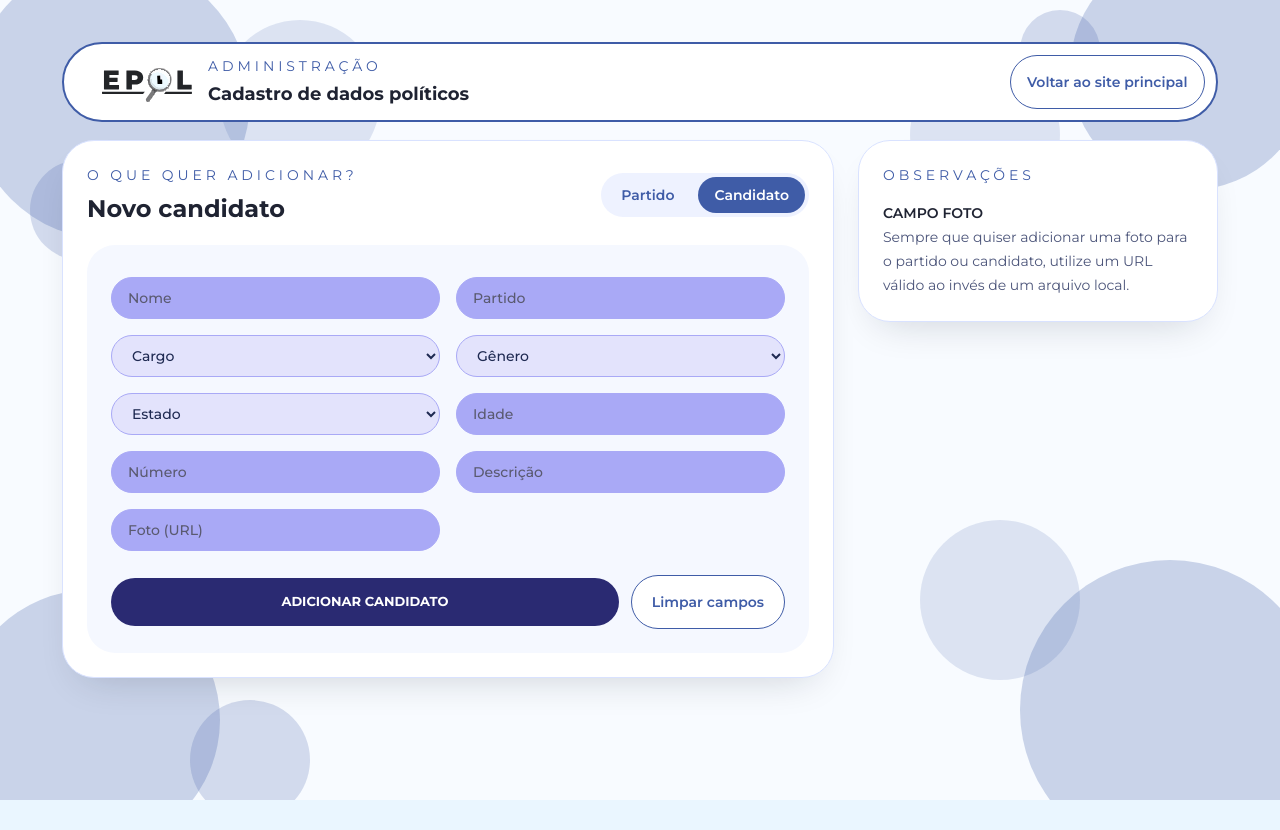
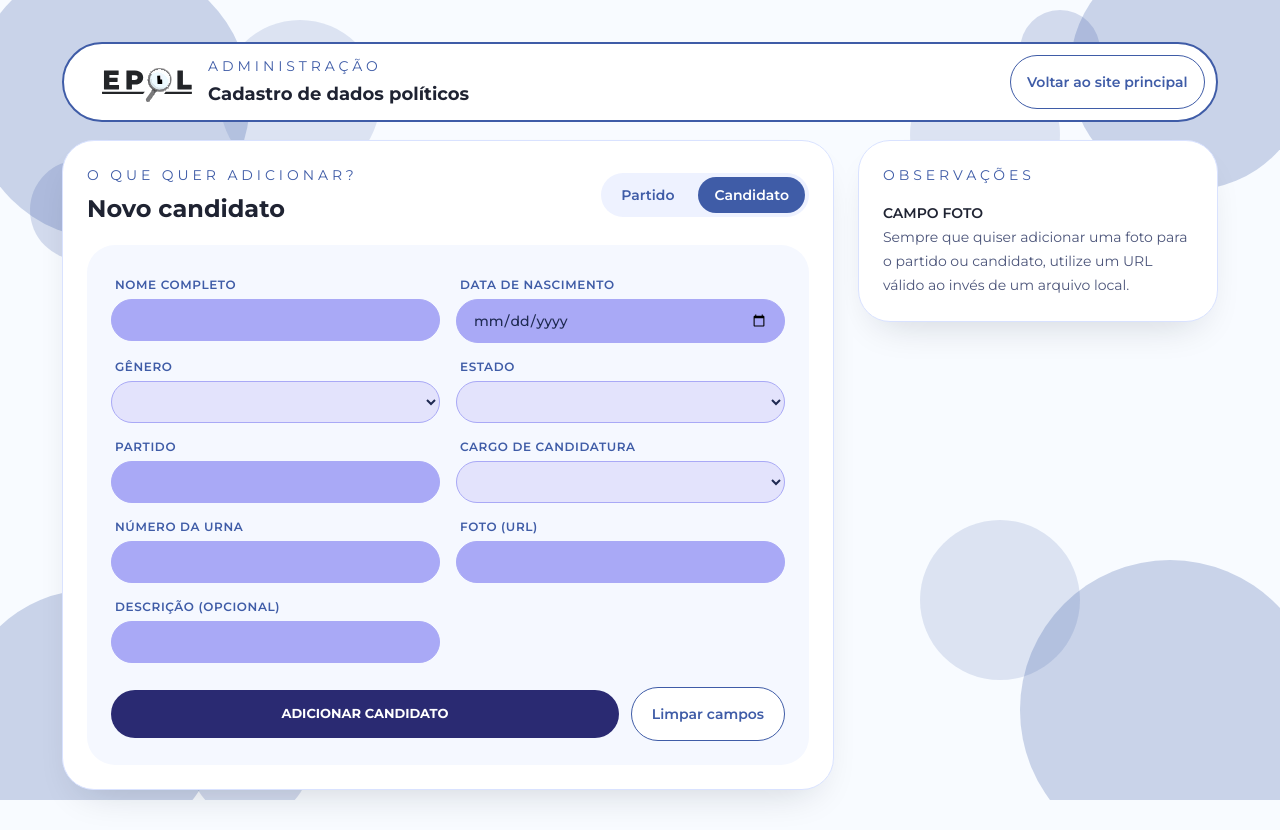
Before and after one commit to tcc-epol-ejs/epol-web, a React (Vite) app: page /admin in a window 1280 px wide. Both pictures are taken after a click on the button "Candidato". Before the commit the page ends 800 px from the top, so only its background shows below. Built offline with nearby package versions, Linux system fonts and the light colour scheme.

Commit message:
refactor: reestruturação visual total do forms (labels substituem placeholder, nova organização dos campos)

```diff
--- a/src/pages/admin/index.tsx
+++ b/src/pages/admin/index.tsx
@@ -70,7 +70,7 @@ export default function Admin() {
     cargo: '',
     genero: '',
     estado: '',
-    idade: '',
+    datanasc: '',
     descricao: '',
     foto: '',
   };
@@ -138,7 +138,7 @@ export default function Admin() {
         'cargo',
         'genero',
         'estado',
-        'idade',
+        'datanasc',
         'numero',
       ];
       const algumVazio = camposObrigatorios.some(
@@ -157,6 +157,24 @@ export default function Admin() {
       if (numero < 10 || numero > 90) {
         setStatus({
           text: 'O número deve estar entre 10 e 90.',
+          isError: true,
+        });
+        return;
+      }
+
+      const idademin = Number(formData.datanasc);
+      if (idademin < 30) {
+        setStatus({
+          text: 'A idade mínima é de 30 anos.',
+          isError: true,
+        });
+        return;
+      }
+
+      const idademax = Number(formData.datanasc);
+      if (idademax > 99) {
+        setStatus({
+          text: 'A idade máxima é de 99 anos.',
           isError: true,
         });
         return;
@@ -254,125 +272,192 @@ export default function Admin() {
                       {}
                       {activeSection === 'partido' ? (
                         <>
+                          <div className="flex flex-col gap-1.5">
+                            <label className="text-xs font-semibold text-[#3f5ca7] uppercase tracking-wider ml-1">
+                              Nome Completo
+                            </label>
                             <Textbox
-                            placeholder="Nome"
                               value={formData.nome}
                               onChange={(e) =>
                                 updateField('nome', e.target.value)
                               }
                             />
+                          </div>
+                          <div className="flex flex-col gap-1.5">
+                            <label className="text-xs font-semibold text-[#3f5ca7] uppercase tracking-wider ml-1">
+                              Sigla
+                            </label>
                             <Textbox
-                            placeholder="Sigla"
                               value={formData.sigla}
                               onChange={(e) =>
                                 updateField('sigla', e.target.value)
                               }
                             />
+                          </div>
+                          <div className="flex flex-col gap-1.5">
+                            <label className="text-xs font-semibold text-[#3f5ca7] uppercase tracking-wider ml-1">
+                              Número
+                            </label>
                             <Textbox
-                            placeholder="Número"
                               value={formData.numero}
                               type="number"
                               onChange={handleNumeroChange}
                             />
+                          </div>
+                          <div className="flex flex-col gap-1.5">
+                            <label className="text-xs font-semibold text-[#3f5ca7] uppercase tracking-wider ml-1">
+                              Presidente
+                            </label>
                             <Textbox
-                            placeholder="Presidente"
                               value={formData.presidente}
                               onChange={(e) =>
                                 updateField('presidente', e.target.value)
                               }
                             />
+                          </div>
+                          <div className="flex flex-col gap-1.5">
+                            <label className="text-xs font-semibold text-[#3f5ca7] uppercase tracking-wider ml-1">
+                              Fundação
+                            </label>
                             <Textbox
-                            placeholder="Fundação"
                               value={formData.fundacao}
                               type="date"
                               onChange={(e) =>
                                 updateField('fundacao', e.target.value)
                               }
                             />
+                          </div>
+                          <div className="flex flex-col gap-1.5">
+                            <label className="text-xs font-semibold text-[#3f5ca7] uppercase tracking-wider ml-1">
+                              Ideologia (Opcional)
+                            </label>
                             <Textbox
-                            placeholder="Ideologia"
                               value={formData.ideologia}
                               onChange={(e) =>
                                 updateField('ideologia', e.target.value)
                               }
                             />
+                          </div>
+                          <div className="flex flex-col gap-1.5">
+                            <label className="text-xs font-semibold text-[#3f5ca7] uppercase tracking-wider ml-1">
+                              Foto (URL)
+                            </label>
                             <Textbox
-                            placeholder="Foto (URL)"
                               value={formData.foto}
                               onChange={(e) =>
                                 updateField('foto', e.target.value)
                               }
                             />
+                          </div>
                         </>
                       ) : (
                         <>
+                          <div className="flex flex-col gap-1.5">
+                            <label className="text-xs font-semibold text-[#3f5ca7] uppercase tracking-wider ml-1">
+                              Nome Completo
+                            </label>
                             <Textbox
-                            placeholder="Nome"
                               value={formData.nome}
                               onChange={(e) =>
                                 updateField('nome', e.target.value)
                               }
                             />
+                          </div>
+                          <div className="flex flex-col gap-1.5">
+                            <label className="text-xs font-semibold text-[#3f5ca7] uppercase tracking-wider ml-1">
+                              Data de Nascimento
+                            </label>
                             <Textbox
-                            placeholder="Partido"
+                              type="date"
+                              value={formData.datanasc}
+                              onChange={(e) =>
+                                updateField('datanasc', e.target.value)
+                              }
+                            />
+                          </div>
+                          <div className="flex flex-col gap-1.5">
+                            <label className="text-xs font-semibold text-[#3f5ca7] uppercase tracking-wider ml-1">
+                              Gênero
+                            </label>
+                            <Select
+                              placeholder=" "
+                              options={generos}
+                              value={formData.genero}
+                              onChange={(e) =>
+                                updateField('genero', e.target.value)
+                              }
+                            />
+                          </div>
+                          <div className="flex flex-col gap-1.5">
+                            <label className="text-xs font-semibold text-[#3f5ca7] uppercase tracking-wider ml-1">
+                              Estado
+                            </label>
+                            <Select
+                              placeholder=" "
+                              options={estadosBrasil}
+                              value={formData.estado}
+                              onChange={(e) =>
+                                updateField('estado', e.target.value)
+                              }
+                            />
+                          </div>
+                          <div className="flex flex-col gap-1.5">
+                            <label className="text-xs font-semibold text-[#3f5ca7] uppercase tracking-wider ml-1">
+                              Partido
+                            </label>
+                            <Textbox
                               value={formData.partido}
                               onChange={(e) =>
                                 updateField('partido', e.target.value)
                               }
                             />
+                          </div>
+                          <div className="flex flex-col gap-1.5">
+                            <label className="text-xs font-semibold text-[#3f5ca7] uppercase tracking-wider ml-1">
+                              Cargo de Candidatura
+                            </label>
                             <Select
-                            placeholder="Cargo"
+                              placeholder=" "
                               options={cargos}
                               value={formData.cargo}
                               onChange={(e) =>
                                 updateField('cargo', e.target.value)
                               }
                             />
-                          <Select
-                            placeholder="Gênero"
-                            options={generos}
-                            value={formData.genero}
-                            onChange={(e) =>
-                              updateField('genero', e.target.value)
-                            }
-                          />
-                          <Select
-                            placeholder="Estado"
-                            options={estadosBrasil}
-                            value={formData.estado}
-                            onChange={(e) =>
-                              updateField('estado', e.target.value)
-                            }
-                          />
+                          </div>
+                          <div className="flex flex-col gap-1.5">
+                            <label className="text-xs font-semibold text-[#3f5ca7] uppercase tracking-wider ml-1">
+                              Número da Urna
+                            </label>
                             <Textbox
-                            placeholder="Idade"
-                            value={formData.idade}
-                            type="number"
-                            onChange={(e) =>
-                              updateField('idade', e.target.value)
-                            }
-                          />
-                          <Textbox
-                            placeholder="Número"
                               value={formData.numero}
                               type="number"
                               onChange={handleNumeroChange}
                             />
+                          </div>
+                          <div className="flex flex-col gap-1.5">
+                            <label className="text-xs font-semibold text-[#3f5ca7] uppercase tracking-wider ml-1">
+                              Foto (URL)
+                            </label>
                             <Textbox
-                            placeholder="Descrição"
+                              value={formData.foto}
+                              onChange={(e) =>
+                                updateField('foto', e.target.value)
+                              }
+                            />
+                          </div>
+                          <div className="flex flex-col gap-1.5">
+                            <label className="text-xs font-semibold text-[#3f5ca7] uppercase tracking-wider ml-1">
+                              Descrição (Opcional)
+                            </label>
+                            <Textbox
                               value={formData.descricao}
                               onChange={(e) =>
                                 updateField('descricao', e.target.value)
                               }
                               className="sm:col-span-2"
                             />
-                          <Textbox
-                            placeholder="Foto (URL)"
-                            value={formData.foto}
-                            onChange={(e) =>
-                              updateField('foto', e.target.value)
-                            }
-                          />
+                          </div>
                         </>
                       )}
                     </div>
```
Lines whose indentation alone changed are shown as unchanged.
